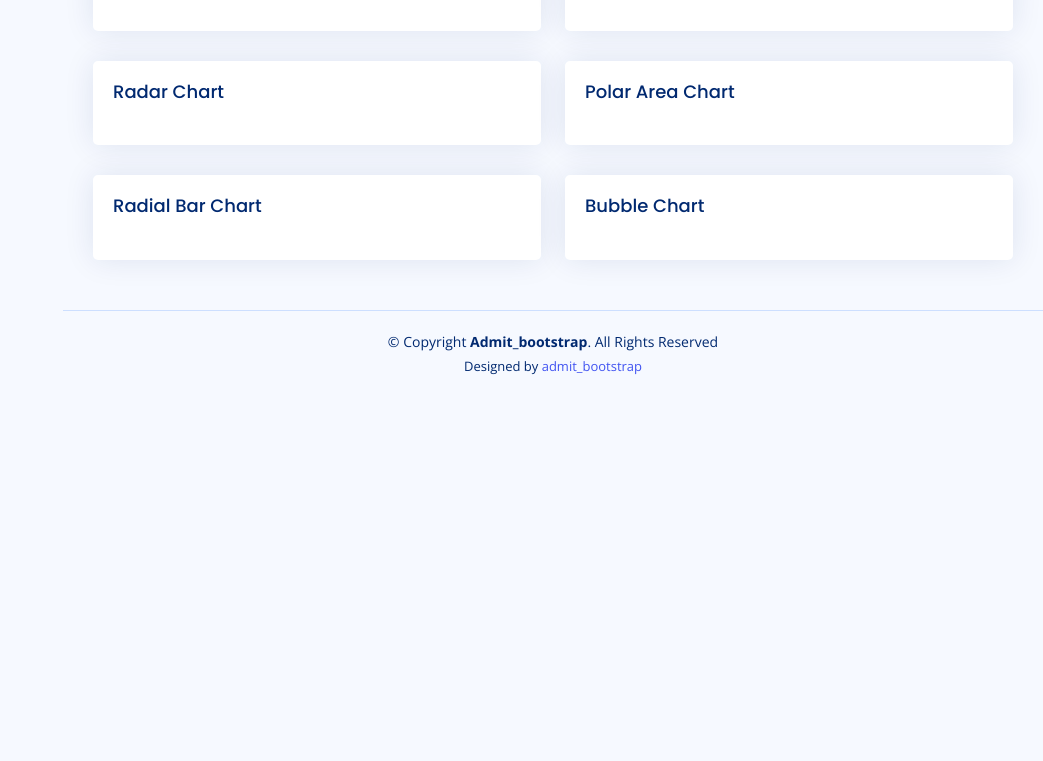
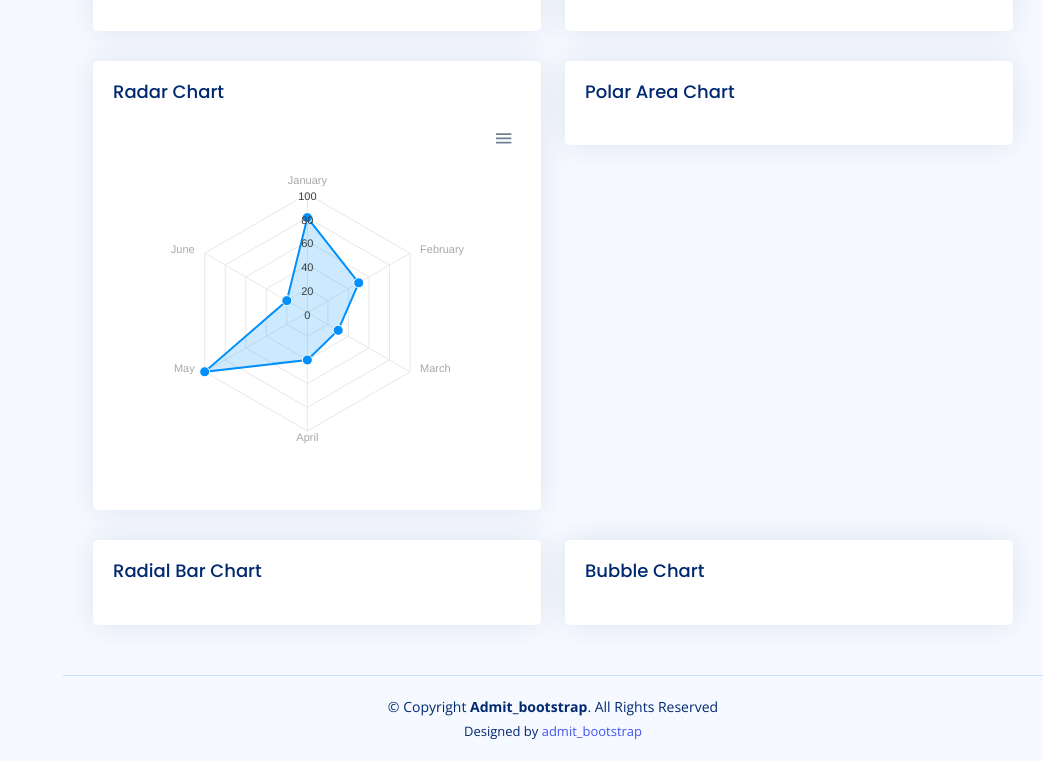
Before and after one commit to amitbd599/admin_bootstrap, a React (Create React App) app: page /charts-apexcharts in a window 1280 px wide. Shown: the part 1457-2218 px from the top of the page, without its empty margins (237-1280 px from the left). Before the commit the page ends 1853 px from the top, so only its background shows below. Built offline with nearby package versions, Linux system fonts and the light colour scheme.

Commit message:
Radar Chart add

```diff
--- a/src/components/ChartsApexInner.jsx
+++ b/src/components/ChartsApexInner.jsx
@@ -223,6 +223,24 @@ const ChartsApexInner = () => {
       labels: ["Team A", "Team B", "Team C", "Team D", "Team E"],
     },
   };
+
+  const RadarChartOptions = {
+    series: [
+      {
+        name: "Series 1",
+        data: [80, 50, 30, 40, 100, 20],
+      },
+    ],
+    options: {
+      chart: {
+        height: 350,
+        type: "radar",
+      },
+      xaxis: {
+        categories: ["January", "February", "March", "April", "May", "June"],
+      },
+    },
+  };
   return (
     <section className='section'>
       <div className='row'>
@@ -321,7 +339,12 @@ const ChartsApexInner = () => {
             <div className='card-body'>
               <h5 className='card-title'>Radar Chart</h5>
               {/* Radar Chart */}
-
+              <ApexCharts
+                options={RadarChartOptions.options}
+                series={RadarChartOptions.series}
+                type='radar'
+                height={350}
+              />
               {/* End Radar Chart */}
             </div>
           </div>
```
